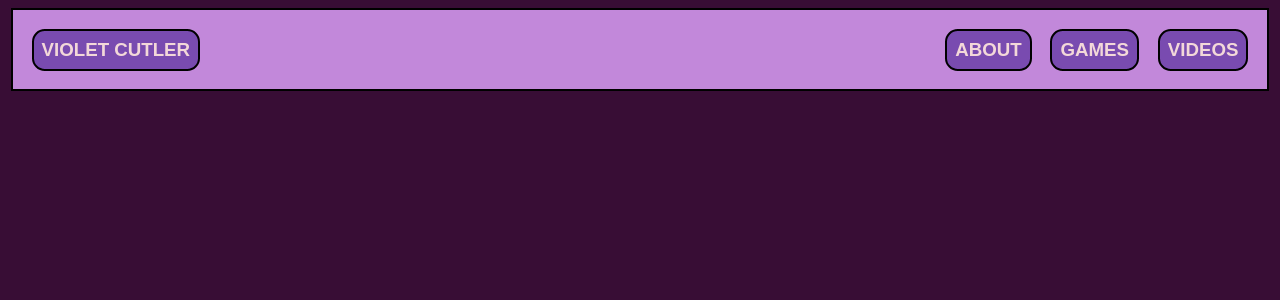
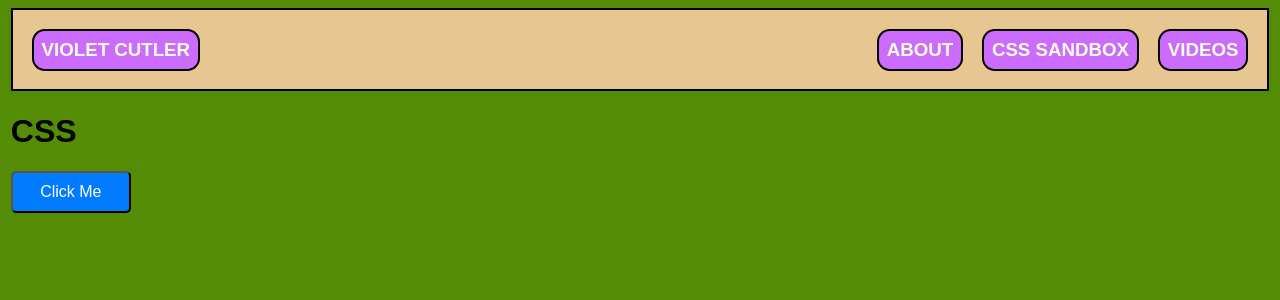
Before and after one commit to VioletCutler/personalWebsite, a React (Create React App) app in the folder violet/: page /CSS in a window 1280 px wide. Shown: the top 300 px of the page. Built offline with nearby package versions, Linux system fonts and the light colour scheme.

Commit message:
green yellow pink theme

```diff
--- a/violet/src/Routes.js
+++ /dev/null
@@ -1,4 +0,0 @@
-import React from 'react'
-import Router from 'react-router-dom'
-
-import Navbar from './components/NavBar/Navbar'
--- a/violet/src/components/App.js
+++ b/violet/src/components/App.js
@@ -1,6 +1,7 @@
 import Navbar from "./NavBar/Navbar";
 import HomePage from "./HomePage";
 import About from "./About"
+import CSSSandbox from "./CSSSandbox";
 import { BrowserRouter as Router, Route, Routes } from "react-router-dom";
 
 function App() {
@@ -12,6 +13,7 @@ function App() {
           <Routes>
             <Route exact path="/" element={ <HomePage/>} />
             <Route exact path='/about' element={ <About/>} />
+            <Route exact path='/CSS' element={ <CSSSandbox/>} />
           </Routes>
         </main>
 
--- /dev/null
+++ b/violet/src/components/CSSSandbox.js
@@ -0,0 +1,46 @@
+function CSSSandbox() {
+    const setTheme = (themeName) => {
+
+        // Get all 'selected' custom CSS properties from the ':root'.
+        // These are the variables that are actually used (as oppose to vars to store the alternatives from different themes)
+        const selectedCssProps = Array.from(document.styleSheets)
+          .reduce(
+            (acc, sheet) =>
+              (acc = [
+                ...acc,
+                ...Array.from(sheet.cssRules).reduce(
+                  (def, rule) =>
+                    (def =
+                      rule.selectorText === ":root"
+                        ? [
+                            ...def,
+                            ...Array.from(rule.style).filter(name =>
+                              name.startsWith("--selected")
+                            )
+                          ]
+                        : def),
+                  []
+                )
+              ]),
+            []
+          );
+
+        // Set the selected values to values of a different theme
+        selectedCssProps.forEach(prop => {
+            // set each selected variable with its analogous variable from the new theme
+            document.documentElement.style.setProperty(prop, `var(--${themeName}${prop.substring(10)})`);
+        });
+        }
+
+    return (
+        <div>
+       <h1 >CSS</h1>
+        <button className='primary-btn' onClick={() => {
+            setTheme('dark')
+        }}>Click Me</button>
+        </div>
+
+    )
+}
+
+export default CSSSandbox
--- a/violet/src/components/NavBar/Navbar.js
+++ b/violet/src/components/NavBar/Navbar.js
@@ -19,7 +19,7 @@ function Navbar() {
     if (event.target.id === "violet") {
       event.target.style.color = "#FF9AEC";
     } else {
-      event.target.style.color = "#380d35";
+      event.target.style.color = "white";
     }
   }
 
@@ -57,6 +57,9 @@ function Navbar() {
         </h3>
         <h3
           className="navText"
+          onClick={() => {
+            navigation('/CSS')
+          }}
           onMouseEnter={(event) => {
             mouseEnterHandler(event);
           }}
@@ -64,7 +67,7 @@ function Navbar() {
             mouseLeaveHandler(event);
           }}
         >
-          GAMES
+          CSS SANDBOX
         </h3>
         <h3
           className="navText"
--- a/violet/src/index.css
+++ b/violet/src/index.css
@@ -1,9 +1,11 @@
+
 :root {
-  --titleColor: #ec4b9e;
-  --textColor: #f3d8d9;
-  --backgroundcolor: #380d35;
-  --elementColorHighlight: #c288da;
-  --elementColorBackground: #794bb0;
+  --titleColor: #f7f9de;
+  --textColor: #dfe5a4;
+  --backgroundcolor: #548d05;
+  --elementColorHighlight: #e7c691;
+  --elementColorBackground: #cc6cff;
+  --navTextColor: #fcfddf;
   --borderWidth: 0.2vw;
   --borderRadius: 1vw;
 }
@@ -31,21 +33,21 @@ body {
 }
 
 .navText {
-  color: var(--textColor);
+  color: var(--navTextColor);
   background-color: var(--elementColorBackground);
   border-radius: var(--borderRadius);
   border: var(--borderWidth) solid rgb(0, 0, 0);
-  padding: .5rem;
-  margin-right:1em;
+  padding: 0.5rem;
+  margin-right: 1em;
   cursor: pointer;
 }
 
 #violet {
-  color: var(--textColor);
-  background-color: var(--elementColorBackground);
+  color: var(--navTextColor)
+;  background-color: var(--elementColorBackground);
   border-radius: var(--borderRadius);
   border: var(--borderWidth) solid rgb(0, 0, 0);
-  padding: .5rem;
+  padding: 0.5rem;
   margin-right: auto;
   margin-left: 1em;
 }
@@ -67,7 +69,6 @@ body {
   color: rgb(255, 166, 0);
 }
 
-
 .title {
   color: var(--titleColor);
 }
@@ -75,3 +76,12 @@ body {
 .paragraph {
   color: var(--textColor);
 }
+
+.light-theme {
+  --primary-color: #007bff;
+  --disabled-color: #6c757d;
+}
+.dark-theme {
+  --primary-color: #000000;
+  --disabled-color: #4a4a4b;
+}
--- a/violet/src/index.js
+++ b/violet/src/index.js
@@ -1,6 +1,7 @@
 import React from 'react';
 import { createRoot } from 'react-dom/client';
 import './index.css';
+import './themes.css';
 import App from './components/App';
 
 const container = document.getElementById('root');
--- /dev/null
+++ b/violet/src/themes.css
@@ -0,0 +1,29 @@
+:root {
+    /* Set the deafult values */
+    --selected-primary-color: var(--light-primary-color);
+    --selected-disabled-color: var(--light-disabled-color);
+
+    /* Set the 'light' theme */
+    --light-primary-color: #007bff;
+    --light-disabled-color: #6c757d;
+
+    /* Set the 'dark' theme */
+    --dark-primary-color: #000000;
+    --dark-disabled-color: #4a4a4b;
+  }
+
+  .primary-btn {
+    color: #fff;
+    position: relative;
+    font-size: 16px;
+    padding: 10px;
+    min-width: 120px;
+    border-radius: 5px;
+    background-color: var(--selected-primary-color);
+    outline: unset;
+    transition: background-color 0.3s ease, box-shadow 0.7s ease;
+  }
+
+  .primary-btn:disabled{
+    background-color: var(--selected-disabled-color);
+  }
```
